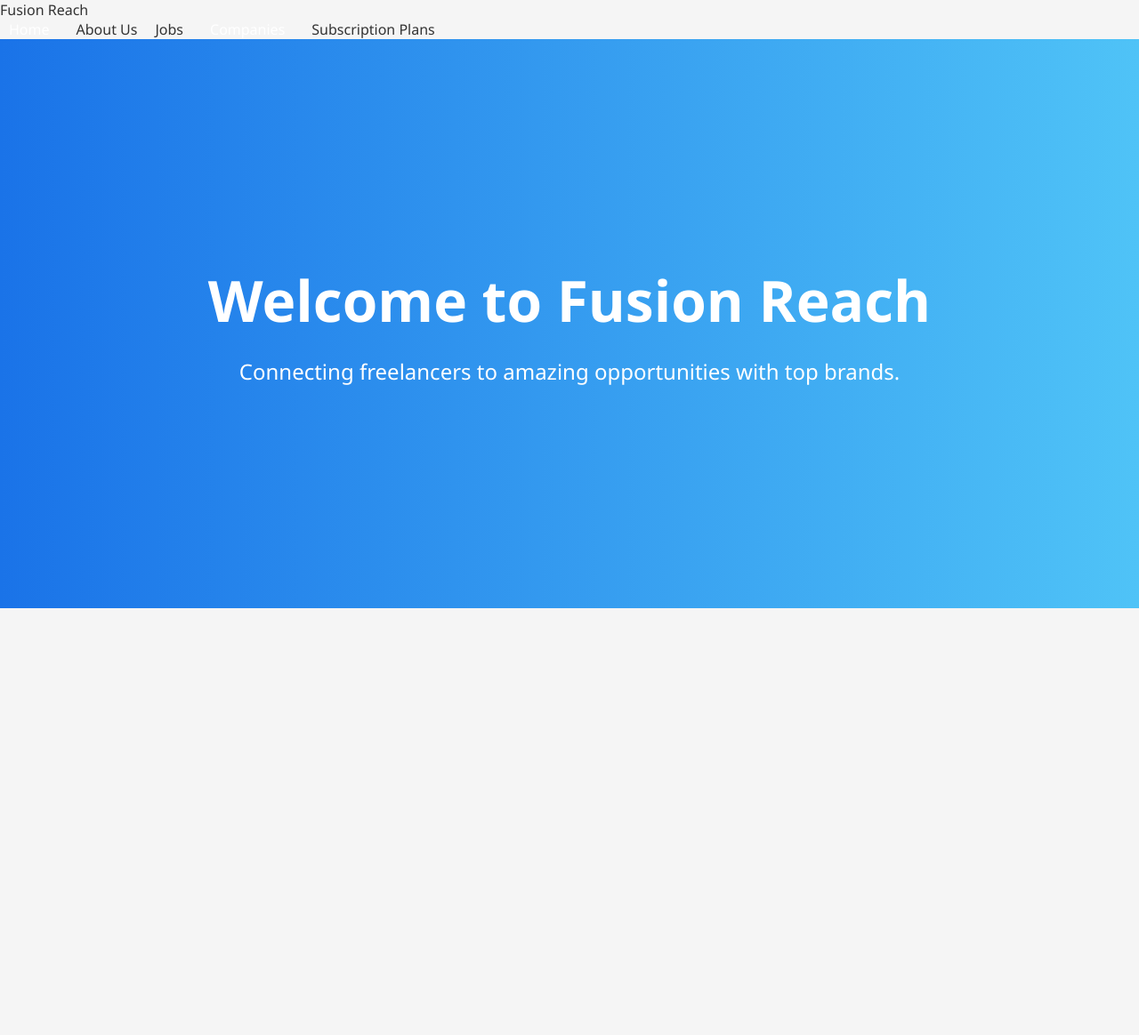
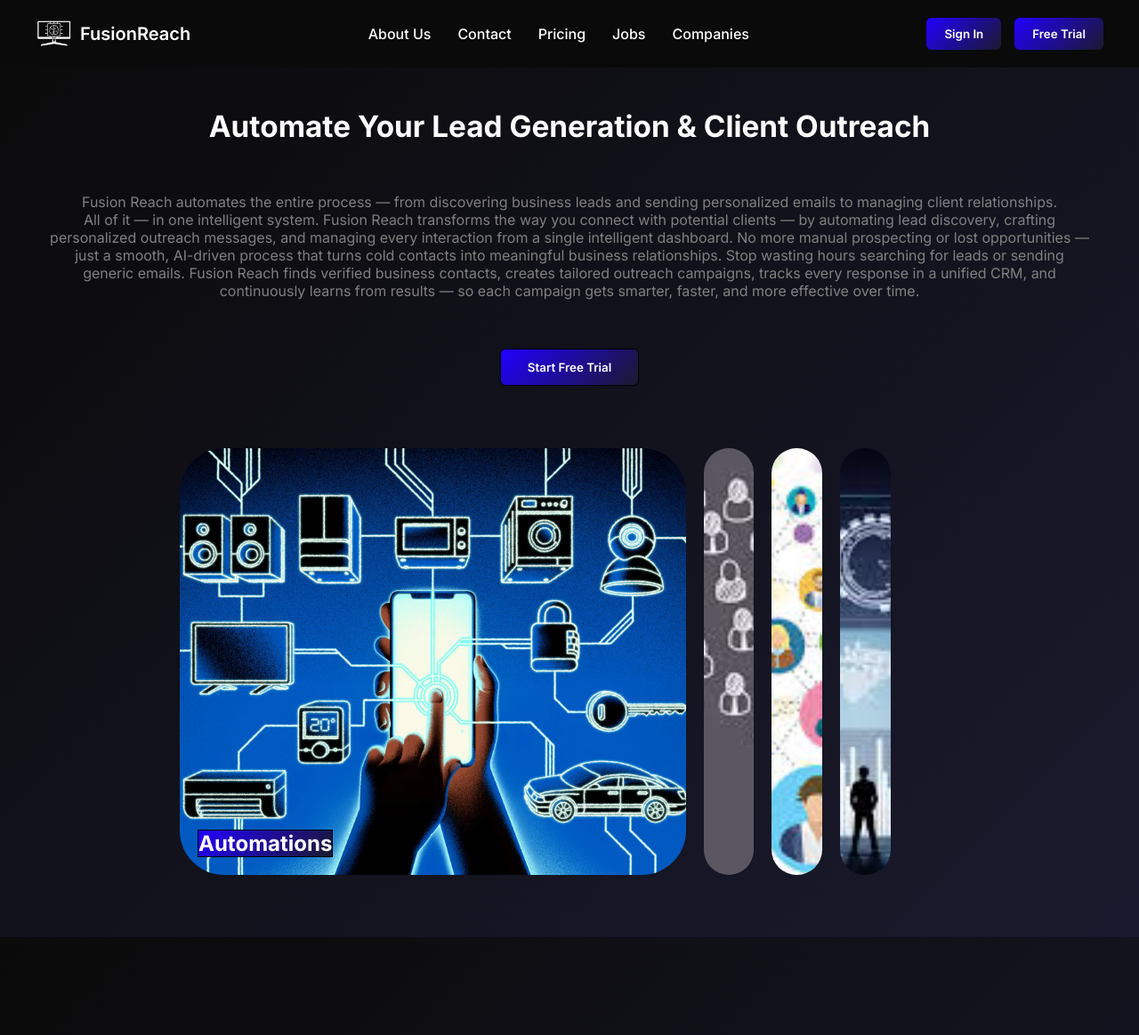
Before and after one commit to Kaloqn250/Fusion-Raech, a Django app: page / in a window 1280 px wide. Shown: the whole page at 89% size. Before the commit the page ends 684 px from the top, so only its background shows below. Run offline with Django 5.2, Linux system fonts and the light colour scheme.

Commit message:
Changed the styles

```diff
--- a/static/css/styles.css
+++ b/static/css/styles.css
@@ -1,186 +1,203 @@
-/* Reset some default styles */
-        * {
+html {
+  font-family: 'Inter', sans-serif;
+  background: linear-gradient(135deg, #0a0a0a, #1a1a2e);
+  color: #000000;
+}
+body {
+  font-family: 'Inter', sans-serif;
   margin: 0;
-            padding: 0;
-            box-sizing: border-box;
-            font-family: 'Segoe UI', Tahoma, Geneva, Verdana, sans-serif;
+  padding-top: 100px; /* >= височината на header */
 }
 
-        body {
-            background-color: #f5f5f5;
-            color: #333;
+
+/* Header контейнер */
+.header {
+  width: 100%;
+  display: flex;
+  justify-content: space-between; /* Left | Center | Right */
+  align-items: center;
+  padding: 20px 40px;
+  box-sizing: border-box;
+  position: fixed;
+  top: 0;
+  left: 0;
+  background-color: #0a0a0a; /* промени според дизайна */
+  z-index: 999;
 }
 
-        /* Navbar styling */
-        nav ul {
+/* Лого и име */
+.header-left {
+  display: flex;
+  align-items: center;
+  gap: 10px;
+}
+
+.logo {
+  width: 40px;
+  height: auto;
+}
+
+.brand-name {
+  font-family: 'Inter', sans-serif;
+  font-size: 20px;
+  font-weight: 600;
+  color: #ffffff;
+}
+
+/* Навигация */
+.header-center .nav {
+  display: flex;
+  gap: 30px;
   list-style: none;
-        display: flex;
-        gap: 20px;
   margin: 0;
   padding: 0;
 }
 
-        /* Remove color from li, style links instead */
-        nav ul li {
-        cursor: pointer;
+.header-center .nav li a {
+  text-decoration: none;
+  font-family: 'Inter', sans-serif;
+  color: #ffffff;
+  font-weight: 500;
+  transition: color 0.3s;
 }
 
-        /* Style the links directly */
-        nav ul li a {
-        color: white;           /* navbar text color */
-        text-decoration: none;  /* remove underline */
-        font-weight: 500;
-        transition: color 0.3s;
-        padding: 5px 10px;      /* optional spacing for hover effect */
+.header-center .nav li a:hover {
+  color: #00ffff; /* неонов ефект на hover */
 }
 
-        nav ul li a:hover {
-        color: #ffd700;         /* gold hover like before */
+/* Header Right - двата бутона */
+.header-right {
+  display: flex;
+  gap: 15px;
 }
 
-        /* Hero Section */
-        .hero {
-            height: 80vh;
-            background: linear-gradient(to right, #1a73e8, #4fc3f7);
-            display: flex;
-            flex-direction: column;
-            justify-content: center;
-            align-items: center;
-            text-align: center;
-            color: white;
-            padding: 0 20px;
+/* Sign In Button */
+.sign-in-btn {
+  padding: 10px 20px;
+  background: linear-gradient(135deg, #2200ff, #1a1a2e);
+  color: #ffffff;
+  border: none;
+  border-radius: 6px;
+  font-family: 'Inter', sans-serif;
+  font-weight: 600;
+  cursor: pointer;
+  transition: background-color 0.3s, color 0.3s;
 }
 
-        .hero h1 {
-            font-size: 4rem;
-            margin-bottom: 20px;
+.sign-in-btn:hover {
+  background-color: #e0e0e0;
 }
 
-        .hero p {
-            font-size: 1.5rem;
+/* Free Trial Button */
+.cta-btn {
+  padding: 10px 20px;
+  background: linear-gradient(135deg, #2200ff, #1a1a2e);
+  color: #ffffff;
+  border: none;
+  border-radius: 6px;
+  font-family: 'Inter', sans-serif;
+  font-weight: 600;
+  cursor: pointer;
+  transition: background-color 0.3s;
 }
 
-        /* Responsive adjustments */
-        @media (max-width: 768px) {
-            nav ul {
-                flex-direction: column;
-                gap: 10px;
+.cta-btn:hover {
+  background-color: #00bfbf;
+}
+h1{
+    color: #ffffff;
+    font-weight: 1000;
+    font-size: 33.3px;
+    text-align: center;
+}
+p{
+    color: gray;
+    text-align: center;
+    margin: 55px;
+}.btn-container {
+  text-align: center; /* хоризонтално центриране */
+  margin-top: 50px;   /* разстояние от header */
 }
 
-            .hero h1 {
-                font-size: 3rem;
+.sft-btn{
+  background: linear-gradient(135deg, #2200ff, #1a1a2e);
+  color: #ffffff;
+  border: 1px solid black;
+  cursor: pointer;
+  padding: 12px 30px;
+  font-family: 'Inter', sans-serif;
+  font-weight: 600;
+  border-radius: 6px;
+}
+/* 🔹 Само тази секция контролира картите */
+.expanding-section {
+  padding: 60px 0;
+  display: flex;
+  justify-content: center;
 }
 
-            .hero p {
-                font-size: 1.2rem;
+.container {
+  display: flex;
+  width: 70vw;
+}
+
+.panel {
+  background-size: cover;
+  background-position: center;
+  background-repeat: no-repeat;
+  height: 60vh;
+  border-radius: 50px;
+  color: #fff;
+  cursor: pointer;
+  flex: 0.5;
+  margin: 10px;
+  position: relative;
+  transition: flex 0.7s ease-in;
+}
+
+.panel h3 {
+  font-size: 24px;
+  position: absolute;
+  bottom: 20px;
+  left: 20px;
+  margin: 0;
+  opacity: 0;
+}
+
+.panel.active {
+  flex: 5;
+}
+
+.panel.active h3 {
+  opacity: 1;
+  transition: opacity 0.3s ease-in 0.4s;
+}
+/* Mobile app*/
+@media (max-width: 480px) {
+  .container {
+    width: 100vw;
+  }
+
+  .panel {
+    height: 40vh;
+    margin: 5px;
+  }
+
+  .panel.active {
+    flex: 3;
   }
 }
-
-/* ===== Companies Page Styles ===== */
-
-.container {
-    max-width: 800px;
-    margin: 50px auto;
-    padding: 0 20px;
+h3{
+  background: linear-gradient(135deg, #2200ff, #1a1a2e);
+  color: #ffffff;
+  border: 1px solid black;
 }
-
-.container h1 {
-    text-align: center;
-    margin-bottom: 40px;
-    font-size: 2.5rem;
-    color: #1a73e8; /* match homepage primary color */
+body * {
+  opacity: 0;
+  transform: translateY(50px);
+  transition: transform 0.4s ease, opacity 0.6s ease;
 }
-
-.company {
-    background-color: white;
-    border-radius: 10px;
-    padding: 20px;
-    margin-bottom: 20px;
-    display: flex;
-    align-items: center;
-    box-shadow: 0 4px 6px rgba(0,0,0,0.1);
-    transition: transform 0.2s;
+.show {
+  opacity: 1;
+  transform: translateY(0);
 }
-
-.company:hover {
-    transform: scale(1.02);
-}
-
-.company img {
-    width: 80px;
-    height: 80px;
-    object-fit: contain;
-    margin-right: 20px;
-    border-radius: 8px;
-    background-color: #f0f0f0;
-}
-
-.company-details h2 {
-    margin-bottom: 5px;
-    font-size: 1.5rem;
-}
-
-.company-details p {
-    font-size: 1rem;
-    color: #666;
-}
-
-/* ===== Responsive ===== */
-@media (max-width: 768px) {
-    .company {
-        flex-direction: column;
-        align-items: flex-start;
-    }
-
-    .company img {
-        margin-bottom: 10px;
-        margin-right: 0;
-    }
-}
-
-
-.form-container {
-    background-color: #ffffff;
-    padding: 40px;
-    border-radius: 8px;
-    box-shadow: 0 4px 12px rgba(0, 0, 0, 0.1);
-    width: 100%;
-    max-width: 400px;
-    margin: auto;
-}
-
-.form-container h2 {
-    text-align: center;
-    margin-bottom: 20px;
-    color: #333;
-}
-
-.form-group {
-    margin-bottom: 20px;
-}
-
-.form-group label {
-    display: block;
-    font-size: 14px;
-    color: #555;
-    margin-bottom: 5px;
-}
-
-.form-group input {
-    width: 100%;
-    padding: 10px;
-    font-size: 16px;
-    border: 1px solid #ccc;
-    border-radius: 4px;
-    transition: border-color 0.3s ease;
-}
-
-.form-group input:focus {
-    border-color: #007bff;
-    outline: none;
-}
-
-form button{
-    font-size: 1.4em;
-
-}
--- /dev/null
+++ b/static/script/script.js
@@ -0,0 +1,22 @@
+const panels = document.querySelectorAll(".panel");
+
+panels.forEach((panel) => {
+  panel.addEventListener("click", () => {
+    removeActiveClasses();
+    panel.classList.add("active");
+  });
+});
+
+const removeActiveClasses = () => {
+  panels.forEach((panel) => {
+    panel.classList.remove("active");
+  });
+};
+const elements = document.querySelectorAll('body *');
+elements.forEach((el, index) => {
+
+  setTimeout(() => {
+    el.classList.add('show');
+  }, index * 100);
+
+});
--- a/templates/common/base.html
+++ b/templates/common/base.html
@@ -1,11 +1,15 @@
 {% load static %}
+
 <!DOCTYPE html>
 <html lang="en">
 <head>
     <meta charset="UTF-8">
     <meta name="viewport" content="width=device-width, initial-scale=1.0">
-    <title>Fusion Reach</title>
-    <link rel="stylesheet" href="{% static 'css/styles.css' %}">
+    <title>FusionReach | Automate Your Lead Generation & Client Outreach</title>
+    <link rel="stylesheet" type="text/css" href={% static 'css/styles.css' %}>
+    <link rel="preconnect" href="https://fonts.googleapis.com">
+    <link rel="preconnect" href="https://fonts.gstatic.com" crossorigin>
+    <link href="https://fonts.googleapis.com/css2?family=Inter:wght@400;500;600;700&display=swap" rel="stylesheet">
 </head>
 <body>
     <!-- Navbar -->
--- a/templates/common/home.html
+++ b/templates/common/home.html
@@ -1,10 +1,44 @@
 {% extends 'common/base.html' %}
+{% load static %}
 {% block content %}
 
 
-    <section class="hero">
-        <h1>Welcome to Fusion Reach</h1>
-        <p>Connecting freelancers to amazing opportunities with top brands.</p>
+    <h1>
+        Automate Your Lead Generation & Client Outreach
+    </h1>
+    <p>
+     Fusion Reach automates the entire process — from discovering business leads and sending personalized emails to managing client relationships.<br>
+     All of it — in one intelligent system. Fusion Reach transforms the way you connect with potential clients — by automating lead discovery,
+     crafting personalized outreach messages, and managing every interaction from a single intelligent dashboard. No more manual prospecting or lost opportunities — just a smooth,
+     AI-driven process that turns cold contacts into meaningful business relationships. Stop wasting hours searching for leads or sending generic emails. Fusion Reach finds verified business contacts,
+     creates tailored outreach campaigns, tracks every response in a unified CRM, and continuously learns from results — so each campaign gets smarter, faster, and more effective over time.
+    </p>
+    <div class="btn-container">
+     <button class="sft-btn">Start Free Trial</button>
+    </div>
+    <section class="expanding-section">
+    <div class="container">
+      <div class="panel active" style="background-image: url('{% static 'images/Automations.jpg' %}');">
+        <h3>Automations</h3>
+      </div>
+
+      <div class="panel" style="background-image: url('{% static 'images/Lead_Generation.jpg' %}');">
+        <h3>Lead Generation</h3>
+      </div>
+
+      <div class="panel" style="background-image: url('{% static 'images/Outreach.jpg' %}');">
+        <h3>Outreach</h3>
+      </div>
+
+      <div class="panel" style="background-image: url('{% static 'images/Analystics.jpg' %}');">
+        <h3>Analytics</h3>
+      </div>
+
+      <div class="panel" style="background-image: {% static 'images/CRM.jpg' %};">
+        <h3>Customer Relationship Management(CRM)</h3>
+      </div>
+    </div>
+    <script src={% static 'script/script.js' %}></script>
     </section>
 
 {% endblock %}
--- a/templates/common/nav.html
+++ b/templates/common/nav.html
@@ -1,10 +1,22 @@
-<nav>
-        <div class="logo">Fusion Reach</div>
-        <ul>
-            <li><a href= {% url 'index' %}>Home</a></li>
-            <li>About Us</li>
-            <li>Jobs</li>
-            <li><a href= {% url 'companies_list' %}>Companies</a></li>
-            <li>Subscription Plans</li>
-        </ul>
-    </nav>
+{% load static %}
+<header class="header">
+  <div class="header-left">
+    <img src= "{% static 'images/Logo.png' %}" alt="Fusion Reach Logo" class="logo">
+    <span class="brand-name">FusionReach</span>
+  </div>
+
+  <nav class="header-center">
+    <ul class="nav">
+      <li><a href="#">About Us</a></li>
+      <li><a href="#">Contact</a></li>
+      <li><a href="#">Pricing</a></li>
+      <li><a href="#">Jobs</a></li>
+      <li><a href={% url 'companies_list' %}>Companies</a></li>
+    </ul>
+  </nav>
+
+  <div class="header-right">
+    <button class="sign-in-btn">Sign In</button>
+    <button class="cta-btn">Free Trial</button>
+  </div>
+</header>
```
Also changed, not shown: templates/companies/companies_list.html (+21 -10 lines), static/images/Analystics.jpg (added), static/images/Automations.jpg (added), static/images/CRM.jpg (added), static/images/Lead_Generation.jpg (added), static/images/Logo.png (added), static/images/Outreach.jpg (added). Lines whose indentation alone changed are shown as unchanged.
